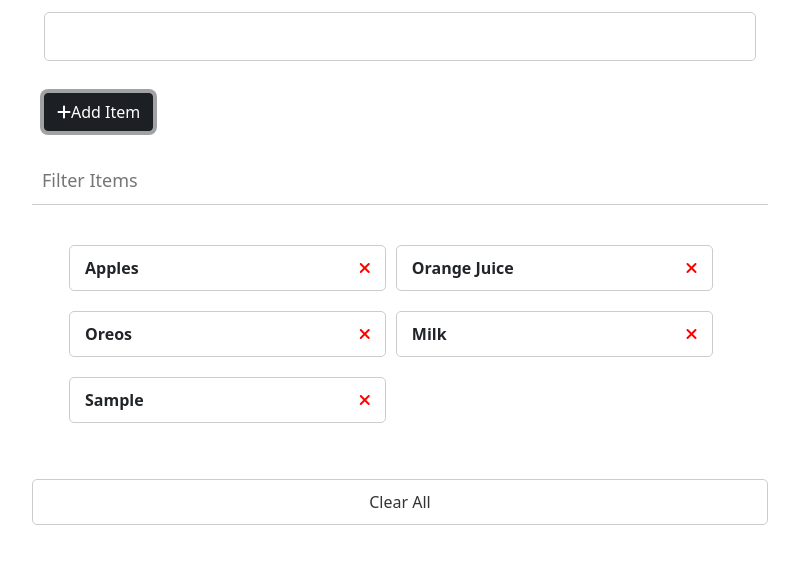
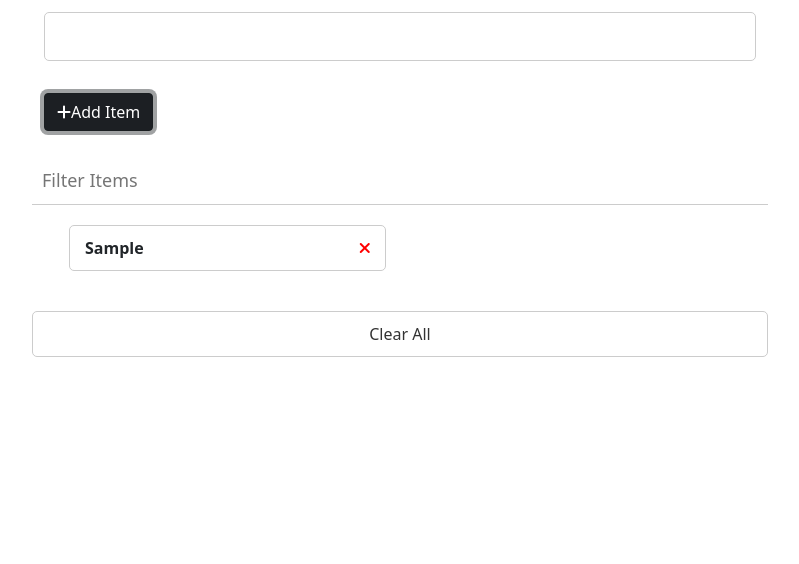
Before and after one commit to d-rushma/javascript, a plain HTML site: page Groceries/index.html in a window 1280 px wide. Both pictures are taken after typing "Sample" into the empty fields and a click on the button "Add Item". Shown: the part 142-706 px from the top of the page, without its empty margins (240-1039 px from the left). Drawn offline with nearby package versions, Linux system fonts and the light colour scheme.

Commit message:
clearall and reset

```diff
--- a/Groceries/index.html
+++ b/Groceries/index.html
@@ -54,7 +54,7 @@
             />
           </div>
           <ul id="item-list" class="items">
-            <li>
+            <!-- <li>
               Apples
               <button class="remove-item btn-link text-red">
                 <i class="fa-solid fa-xmark"></i>
@@ -77,7 +77,7 @@
               <button class="remove-item btn-link text-red">
                 <i class="fa-solid fa-xmark"></i>
               </button>
-            </li>
+            </li> -->
           </ul>
 
           <button id="clear" class="btn-clear">Clear All</button>
--- a/Groceries/script.js
+++ b/Groceries/script.js
@@ -1,6 +1,8 @@
 const itemForm = document.querySelector(".item-form");
 const itemInput = document.querySelector(".form-input");
 const itemList = document.querySelector(".items");
+const clearBtn = document.getElementById("clear");
+const filterItems = document.getElementById("filter");
 function addItem(e) {
   e.preventDefault(); // stops submit
   const newItem = itemInput.value;
@@ -13,6 +15,7 @@ function addItem(e) {
   const button = createButton("remove-item btn-link text-red");
   li.appendChild(button);
   itemList.appendChild(li);
+  reset();
   itemInput.value = " ";
 }
 function createButton(classes) {
@@ -28,9 +31,28 @@ function createIcon(classes) {
   return i;
 }
 function removeItem(e) {
-  if (e.target.parentElement.classList.contains("remove-item")) {
-    e.target.parentElement.parentElement.remove();
+  if (confirm("Remove From List")) {
+    if (e.target.parentElement.classList.contains("remove-item")) {
+      e.target.parentElement.parentElement.remove();
+    }
+    reset();
+  }
+}
+function clearAll(e) {
+  itemList.innerText = " ";
+  reset();
+}
+function reset() {
+  const items = itemList.querySelectorAll("li");
+  if (items.length === 0) {
+    clearBtn.style.display = "none";
+    filterItems.style.display = "none";
+  } else {
+    clearBtn.style.display = "block";
+    filterItems.style.display = "block";
   }
 }
 itemForm.addEventListener("submit", addItem);
 itemList.addEventListener("click", removeItem);
+clearBtn.addEventListener("click", clearAll);
+reset();
```
